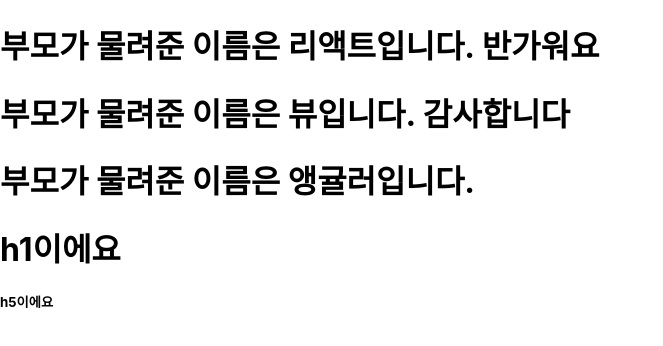
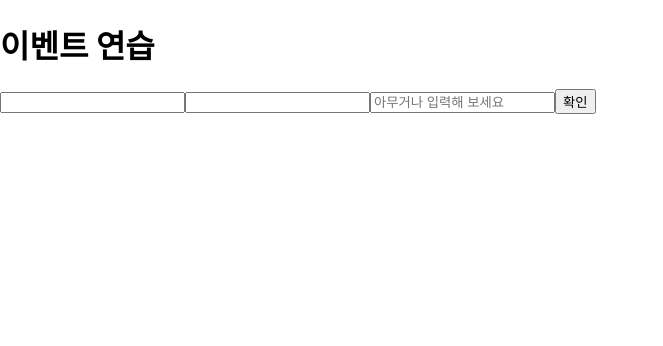
Before and after one commit to jackiehoon/nepp-react-6, a React (Create React App) app in the folder react-app/: page / in a window 1280 px wide. Shown: the top 346 px of the page, without its empty margins (0-663 px from the left). Built offline with nearby package versions, Linux system fonts and the light colour scheme.

Commit message:
day:03 event

```diff
--- a/react-app/src/App.js
+++ b/react-app/src/App.js
@@ -1,17 +1,10 @@
-import Jsx from "./components/Jsx";
-import InlineStyle from "./components/InlineStyle";
-import MyComponent from "./components/MyComponent";
+import EventPractice from "./components/EventPractice";
 
 function App() {
   const name1 = "리액트";
   return (
     <>
-      <MyComponent name={name1} message="반가워요" />
-      <MyComponent name={"뷰"} message="감사합니다" />
-      <MyComponent name={"앵귤러"}>
-        <h1>h1이에요</h1>
-        <h5>h5이에요</h5>
-      </MyComponent>
+      <EventPractice />
     </>
   );
 }
--- /dev/null
+++ b/react-app/src/components/EventPractice.jsx
@@ -0,0 +1,53 @@
+import { useState } from "react";
+
+const EventPractice = () => {
+  //   const [username, setUsername] = useState("");
+  //   const [message, setMessage] = useState("");
+
+  const [form, setForm] = useState({
+    username: "",
+    username2: "",
+    message: "",
+  });
+  const { username, username2, message } = form;
+
+  const handleClick = () => {
+    alert(username + message);
+    setForm({
+      username: "",
+      username2: "",
+      message: "",
+    });
+  };
+
+  const handleKeyUp = (e) => {
+    if (e.key === "Enter") {
+      handleClick();
+    }
+  };
+
+  const handleChange = (e) => {
+    const { name, value } = e.target;
+    const nextForm = { ...form, [name]: value };
+    setForm(nextForm);
+  };
+
+  return (
+    <>
+      <h1>이벤트 연습</h1>
+      <input name="username" onChange={handleChange} value={username} />
+      <input name="username2" onChange={handleChange} value={username2} />
+      <input
+        type="text"
+        name="message"
+        placeholder="아무거나 입력해 보세요"
+        onChange={handleChange}
+        value={message}
+        onKeyUp={handleKeyUp}
+      />
+      <button onClick={handleClick}>확인</button>
+    </>
+  );
+};
+
+export default EventPractice;
--- a/react-app/src/components/MyComponent.jsx
+++ b/react-app/src/components/MyComponent.jsx
@@ -1,10 +1,10 @@
-const MyComponent = (props) => {
+const MyComponent = ({ name, message, children }) => {
   return (
     <>
       <h1>
-        부모가 물려준 이름은 {props.name}입니다. {props.message}
+        부모가 물려준 이름은 {name}입니다. {message}
       </h1>
-      {props.children}
+      {children}
     </>
   );
 };
--- a/react-app/src/index.js
+++ b/react-app/src/index.js
@@ -1,15 +1,11 @@
-import React from 'react';
-import ReactDOM from 'react-dom/client';
-import './index.css';
-import App from './App';
-import reportWebVitals from './reportWebVitals';
+import React from "react";
+import ReactDOM from "react-dom/client";
+import "./index.css";
+import App from "./App";
+import reportWebVitals from "./reportWebVitals";
 
-const root = ReactDOM.createRoot(document.getElementById('root'));
-root.render(
-  <React.StrictMode>
-    <App />
-  </React.StrictMode>
-);
+const root = ReactDOM.createRoot(document.getElementById("root"));
+root.render(<App />);
 
 // If you want to start measuring performance in your app, pass a function
 // to log results (for example: reportWebVitals(console.log))
```
Also changed, not shown: react-app/src/components/Counter.jsx (added, +21 -0 lines), react-app/src/components/Say.jsx (added, +30 -0 lines).
